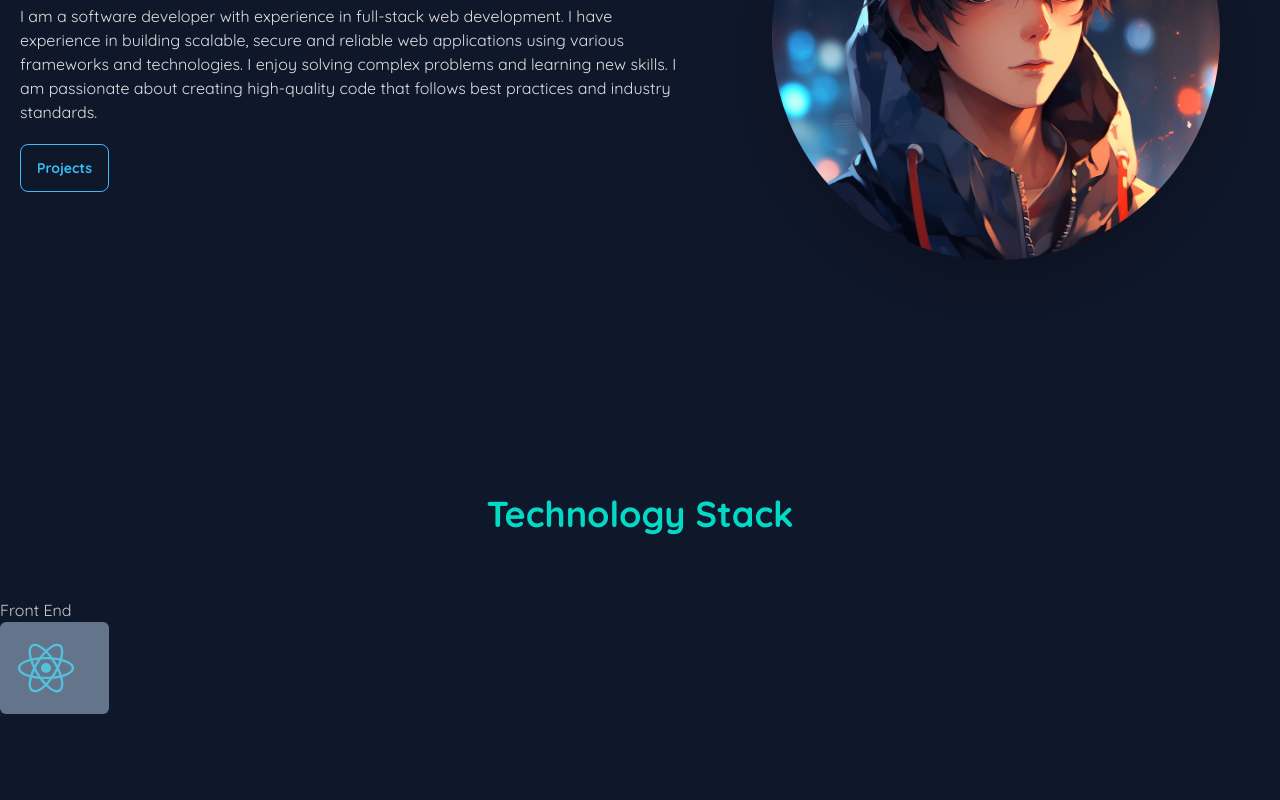
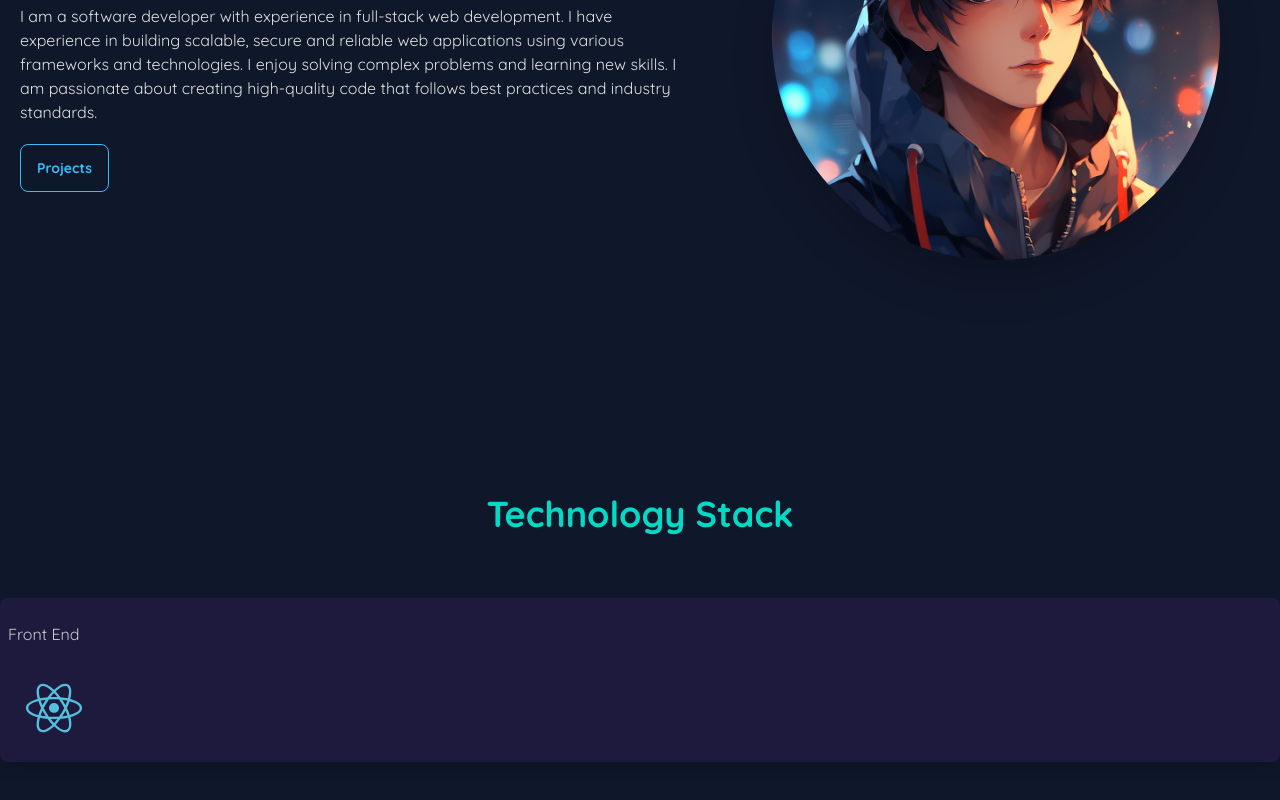
Before and after one commit to dscelestial/Portfolio, a React (Vite) app: page / in a window 1280 px wide. Shown: the part 418-1218 px from the top of the page. Built offline with nearby package versions, Linux system fonts and the light colour scheme.

Commit message:
tech stack changes

```diff
--- a/src/components/TechStack.jsx
+++ b/src/components/TechStack.jsx
@@ -20,19 +20,21 @@ const TechStack = () => {
                 <h1>Technology Stack</h1>
             </div>
 
-            <section>
+            <div className='p-2 rounded-lg bg-card shadow-lg'>
                 <div>
-                    <h2>Front End</h2>
+                    <h2 className='py-4'>Front End</h2>
                 </div>
                 <div className='grid md:grid-cols-8 gap-6 md:gap-10'>
-                    <div className='relative group cursor-pointer bg-slate-500 rounded-md py-4 px-4 mr-4'>
+                    <div className='relative group cursor-pointer rounded-md py-4 px-4 mr-4'>
                         <img src={reactsvg} alt="REACT SVG" width={60} height={60} className='transition-opacity duration-300 group-hover:opacity-0'/>
                         <div className="absolute inset-0 flex items-center justify-center opacity-0 transition-opacity duration-300 group-hover:opacity-100">
                             React
                         </div>
                     </div>
                 </div>
-            </section>
+            </div>
+
+
 
 
         </div>
--- a/tailwind.config.js
+++ b/tailwind.config.js
@@ -13,6 +13,8 @@ export default {
         primary: '#BB86FC',
         secondary: '#03DAC6',
         text: '#E0E0E0',
+        card: '#1E1A3D',
+        miniCard: '#302B54',
       },
     },
   },
```
